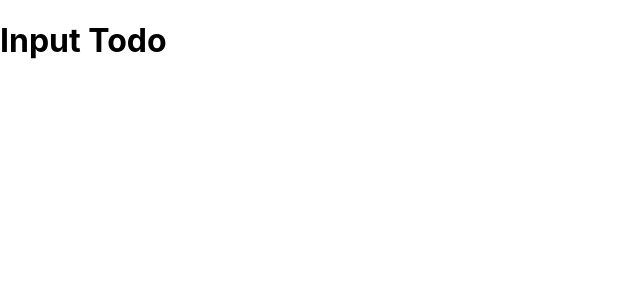
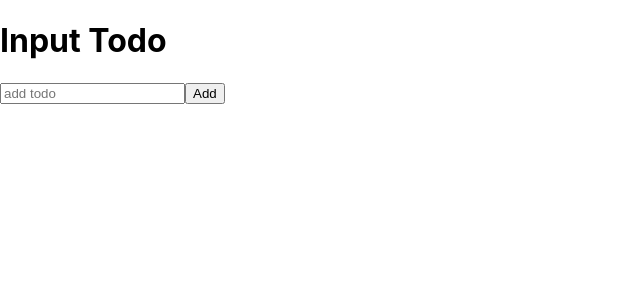
Before and after one commit to EphraimB/pern-todo-list, a React (Create React App) app in the folder client/: page / in a window 1280 px wide. Shown: the top 300 px of the page, without its empty margins (0-640 px from the left). Built offline with nearby package versions, Linux system fonts and the light colour scheme.

Commit message:
Started work on the frontend.

```diff
--- a/client/src/components/InputTodo.js
+++ b/client/src/components/InputTodo.js
@@ -1,7 +1,15 @@
-import React from "react";
+import React, { Fragment, useState } from "react";
 
 const InputTodo = () => {
-  return <h1>Input Todo</h1>;
+  return (
+    <Fragment>
+      <h1>Input Todo</h1>
+      <form>
+        <input type="text" placeholder="add todo" />
+        <button>Add</button>
+      </form>
+    </Fragment>
+  )
 };
 
 export default InputTodo;
```
Also changed, not shown: 1 other file (tests, documents, lock files or other folders).
